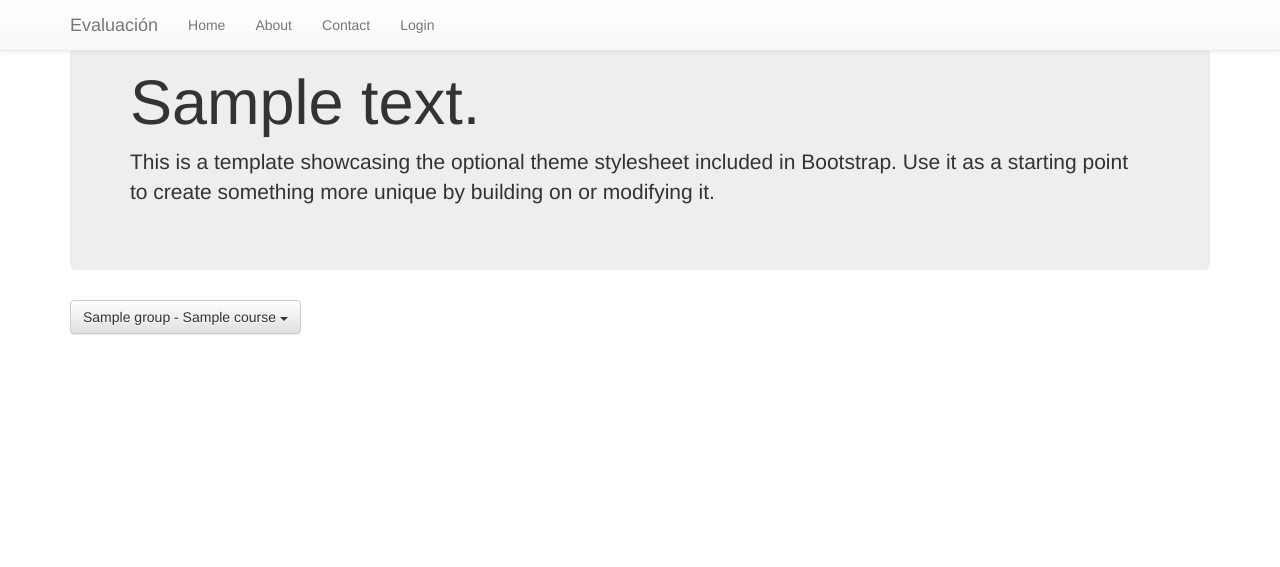
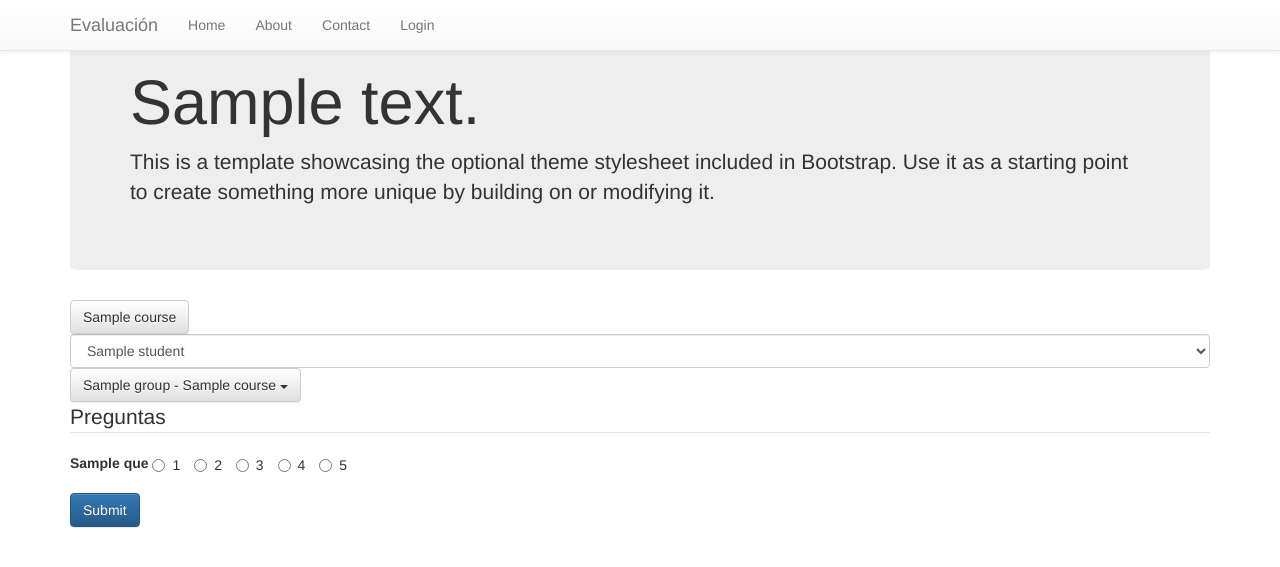
Before and after one commit to carlosa54/evaluation_system, a Django app: template templates/evaluation/studentchoices.html in a window 1280 px wide. Shown: the top 567 px of the page. Run offline with Django 3.2, Linux system fonts and the light colour scheme; the template is opened without the code that fills it: most values are stand-ins (such as "Sample title", 1, 10 or a date in 2020); some libraries are stand-ins or nearby versions.

Commit message:
Added form and other info to studentschoices.html

```diff
--- a/templates/evaluation/studentchoices.html
+++ b/templates/evaluation/studentchoices.html
@@ -2,6 +2,14 @@
 
 {% block content %}
 {% for group in groups %}
+<button type="button" class="btn btn-default">{{group.evaluation.course}}</button>
+<select class="form-control">
+
+	{% for student in group.students.all %}
+      <option> {{ student }} </option>
+  {% endfor %}
+</select>
+
 
 <div class="dropdown">
   <button class="btn btn-default dropdown-toggle" type="button" id="dropdownMenu1" data-toggle="dropdown" aria-haspopup="true" aria-expanded="true">
@@ -10,11 +18,43 @@
   </button>
   <ul class="dropdown-menu" aria-labelledby="dropdownMenu1">
 
-  {% for student in group.students.all %}
-      <li><a href="#"> {{ student }} </a></li>
-  {% endfor %}
   </ul>
 </div>
+
+<form action="" method="POST" role="form">
+	<legend>Preguntas</legend>
+
+
+		{% for que in group.evaluation.questions.all %}
+		<div class="form-group">
+		<label>{{que}}</label>
+		<label class="radio-inline">
+          <input name="radioGroup" id="radio1" value="option1" type="radio"> 1
+        </label>
+        <label class="radio-inline">
+          <input name="radioGroup" id="radio1" value="option1" type="radio"> 2
+        </label>
+        <label class="radio-inline">
+          <input name="radioGroup" id="radio1" value="option1" type="radio"> 3
+        </label>
+        <label class="radio-inline">
+          <input name="radioGroup" id="radio1" value="option1" type="radio"> 4
+        </label>
+        <label class="radio-inline">
+          <input name="radioGroup" id="radio1" value="option1" type="radio"> 5
+        </label>
+        </div>
+		{% endfor %}
+
+
+
+
+
+
+	<button type="submit" class="btn btn-primary">Submit</button>
+</form>
+
+
 {% endfor %}
 
 
```
